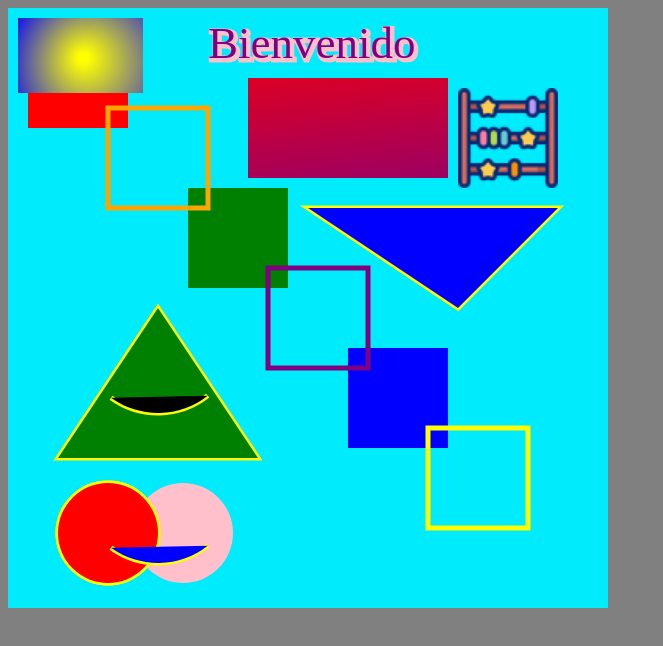
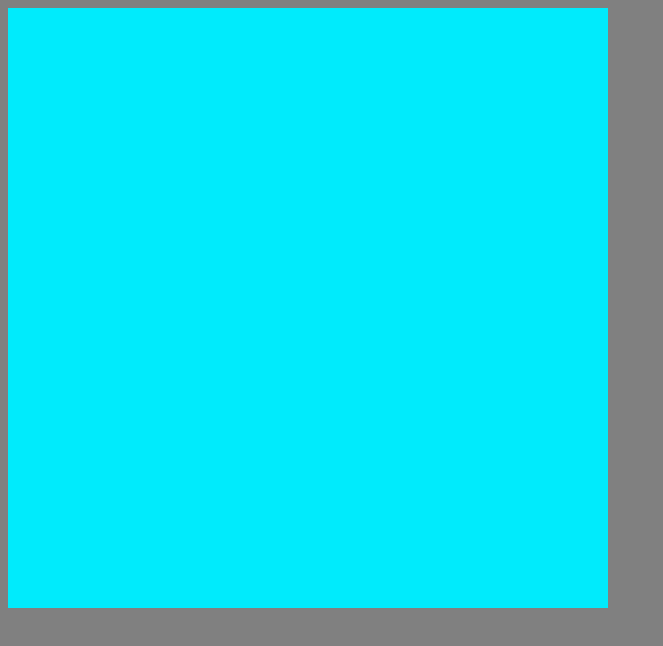
Before and after one commit to MarcoMarquez2003/Programacion_Avanzada_U1, a plain HTML site: page index.html in a window 1280 px wide. Shown: the whole page, without its empty margins (0-663 px from the left). Drawn offline with Linux system fonts and the light colour scheme.

Commit message:
Add files via upload

```diff
--- a/index.html
+++ b/index.html
@@ -20,101 +20,12 @@
 
         const ctx = myCanvas.getContext("2d");
 
-        ctx.fillStyle="red";
-        ctx.fillRect(20,20,100,100)
-
-        ctx.fillStyle="green";
-        ctx.fillRect(180,180,100,100)
-
-        ctx.fillStyle="blue";
-        ctx.fillRect(340,340,100,100)
-
-
-        ctx.strokeStyle="orange"
-        ctx.lineWidth=5;
-        ctx.strokeRect(100,100,100,100)
-
-        ctx.strokeStyle="purple"
-        ctx.lineWidth=5;
-        ctx.strokeRect(260,260,100,100)
-
-        ctx.strokeStyle="yellow"
-        ctx.lineWidth=5;
-        ctx.strokeRect(420,420,100,100)
-
-        ctx.beginPath()
-        ctx.moveTo(300,200)
-        ctx.lineTo(550,200)
-        ctx.lineTo(450,300)
-        ctx.closePath()
-        ctx.stroke()
-        ctx.fill()
-
-
-        ctx.fillStyle="green"
-        ctx.beginPath()
-        ctx.moveTo(50,450)
-        ctx.lineTo(250,450)
-        ctx.lineTo(150,300)
-        ctx.closePath()
-        ctx.stroke()
-        ctx.fill()
-
-        ctx.fillStyle="red"
-        ctx.beginPath();
-        ctx.arc(100, 525, 50, 0, 2 * Math.PI);
-        ctx.stroke();
-        ctx.fill()
-
-        ctx.fillStyle="pink"
-        ctx.beginPath();
-        ctx.arc(175, 525, 50, 0, 2 * Math.PI);
-        ctx.fill()
-
-        ctx.fillStyle="red"
-        ctx.beginPath();
-        ctx.arc(100, 525, 50, 0, 2 * Math.PI);
-        ctx.stroke();
-        ctx.fill()
-
-        ctx.fillStyle="black"
-        ctx.beginPath();
-        ctx.arc(150, 325, 80, 0.9, 0.7 * Math.PI);
-        ctx.stroke();
-        ctx.fill()
-
-        ctx.fillStyle="blue"
-        ctx.beginPath();
-        ctx.arc(150, 475, 80, 0.9, 0.7 * Math.PI);
-        ctx.stroke();
-        ctx.fill()
-
-        ctx.strokeStyle="pink"
-        ctx.fillStyle="purple"
-        ctx.font= "45px Arial Black";
-        ctx.strokeText("Bienvenido",202,52)
-        ctx.fillText("Bienvenido",200,50)
-
-        const img = new Image()
-        img.src = "juguete-abaco.png";
-        img.onload= function() {
-        ctx.drawImage(img, 450, 80,100,100);
-    };
-        const grd = ctx.createLinearGradient(150, 10, 200, 500);
-        grd.addColorStop(0, "red");
-        grd.addColorStop(1, "blue");
-
-        ctx.fillStyle = grd;
-        ctx.fillRect(240, 70, 200, 100)
-
-        // Create Radial
-        const grd2 = ctx.createRadialGradient(75, 50, 5, 90, 60, 100);
-        grd2.addColorStop(0, "yellow");
-        grd2.addColorStop(1, "blue");
-
-        // Draw a filled Rectangle
-        ctx.fillStyle = grd2;
-        ctx.fillRect(10, 10, 125, 75);
+        document.getElementById("myCanvas").addEventListener("mousedown",function(e){
+            ctx.fillStyle="pink"
+            ctx.beginPath();
+            ctx.arc(e.x, e.y, 50, 0, 2 * Math.PI);
+            ctx.fill()
+        })
 
     </script>
 </body>
```
